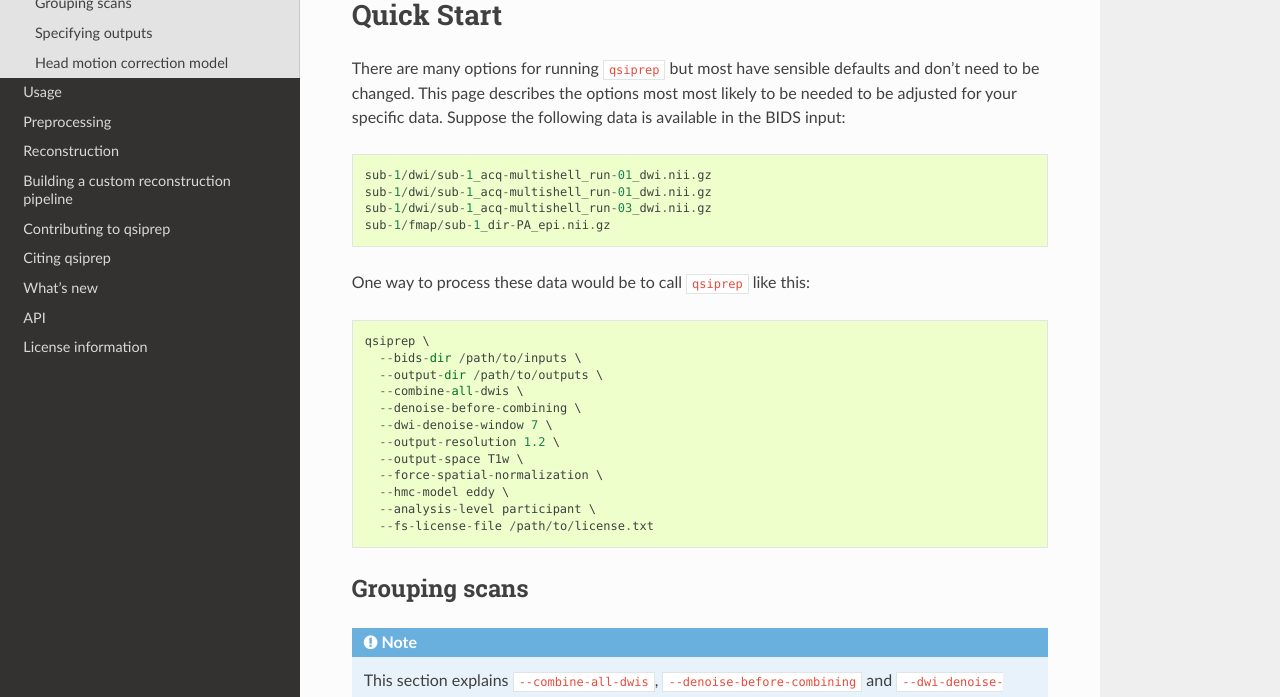
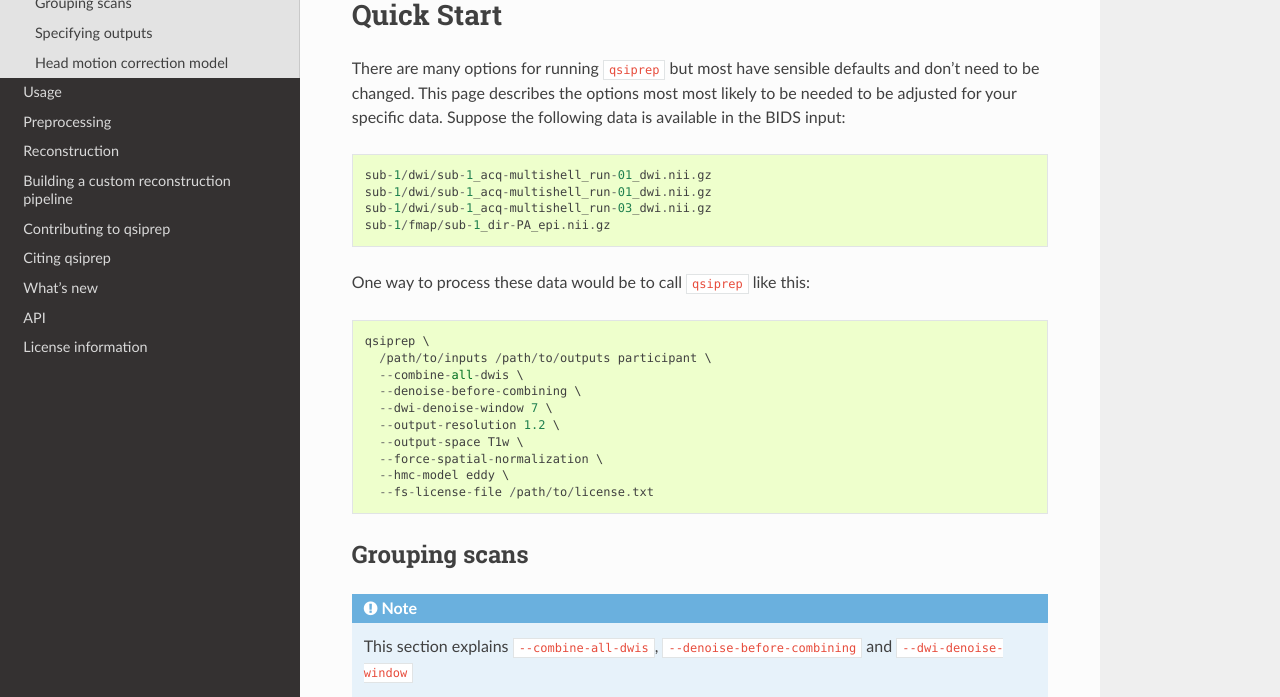
Before and after one commit to PennLINC/qsiprep, a Sphinx documentation site: the page built from docs/quickstart.rst, in a window 1280 px wide and 900 px high, cut to the strip 203-900 px from the top of the window. Built offline with Sphinx 7.4.7 and the Read the Docs theme 2.0.0, drawn with Linux system fonts in a browser that asks for light colours.

Commit message:
[DOCS] Update documentation for BIDS App arguments (#66)
* update wrappers

* more wrapper updates

* Update docs for Bids App args [skip ci]

```diff
--- a/docs/quickstart.rst
+++ b/docs/quickstart.rst
@@ -16,8 +16,7 @@ in the BIDS input::
 One way to process these data would be to call ``qsiprep`` like this::
 
   qsiprep \
-    --bids-dir /path/to/inputs \
-    --output-dir /path/to/outputs \
+    /path/to/inputs /path/to/outputs participant \
     --combine-all-dwis \
     --denoise-before-combining \
     --dwi-denoise-window 7 \
@@ -25,7 +24,6 @@ One way to process these data would be to call ``qsiprep`` like this::
     --output-space T1w \
     --force-spatial-normalization \
     --hmc-model eddy \
-    --analysis-level participant \
     --fs-license-file /path/to/license.txt
 
 
```
